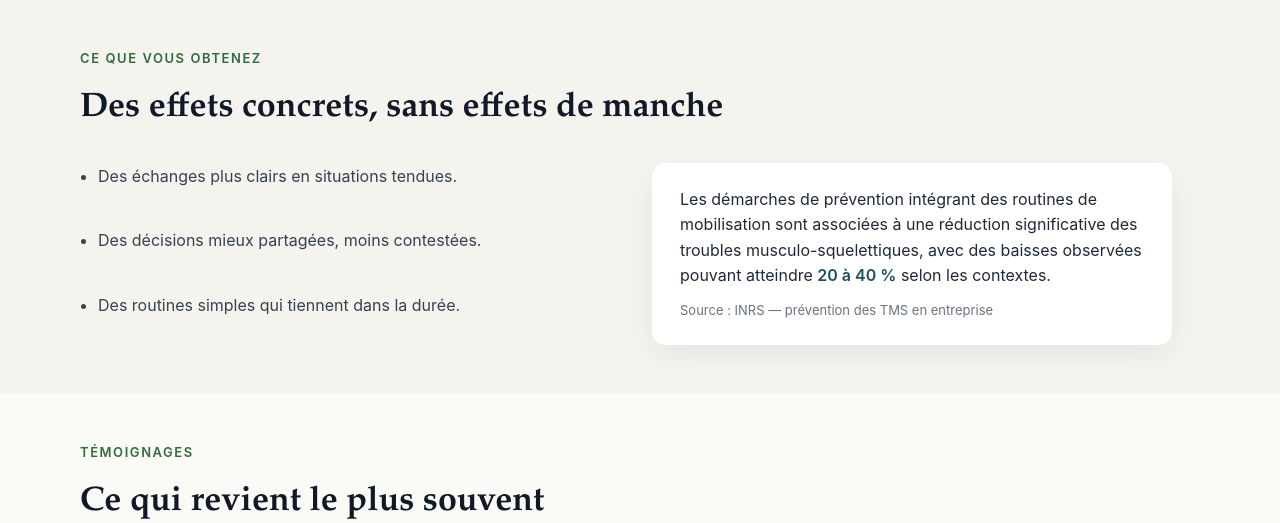
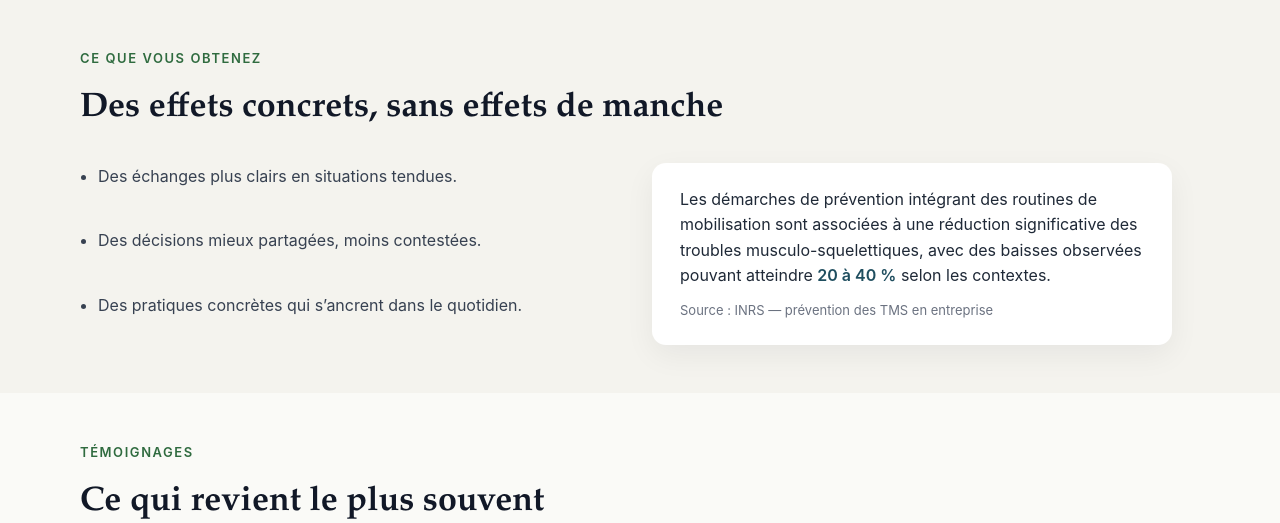
Before and after one commit to GLortet/gilleslortet, a Flask app: page / in a window 1280 px wide. Shown: the part 2487-3010 px from the top of the page. Run offline with Flask 3, Linux system fonts and the light colour scheme.

Commit message:
Replace routine description with concrete practices

```diff
--- a/templates/home.html
+++ b/templates/home.html
@@ -111,7 +111,7 @@
             <ul class="bullet-list reveal">
                 <li>Des échanges plus clairs en situations tendues.</li>
                 <li>Des décisions mieux partagées, moins contestées.</li>
-                <li>Des routines simples qui tiennent dans la durée.</li>
+                <li>Des pratiques concrètes qui s’ancrent dans le quotidien.</li>
             </ul>
            <div class="impact-statement reveal">
     <p class="impact-text">
```
